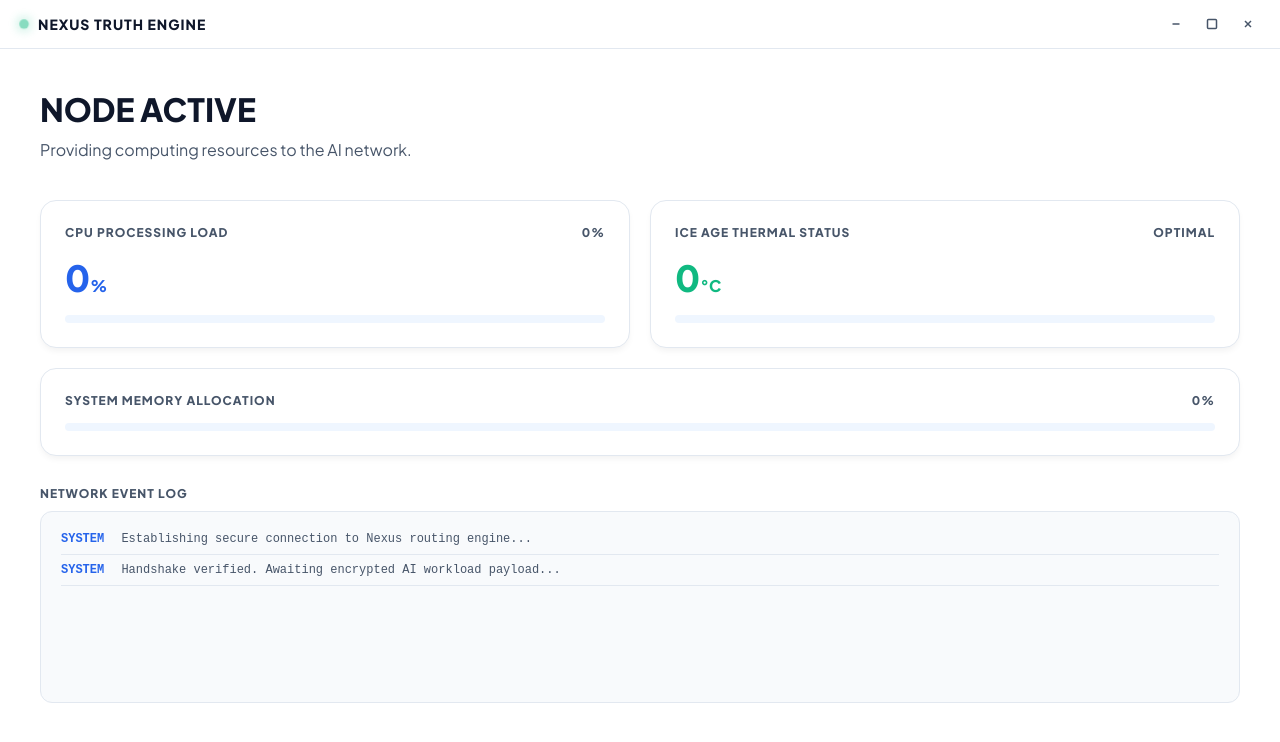
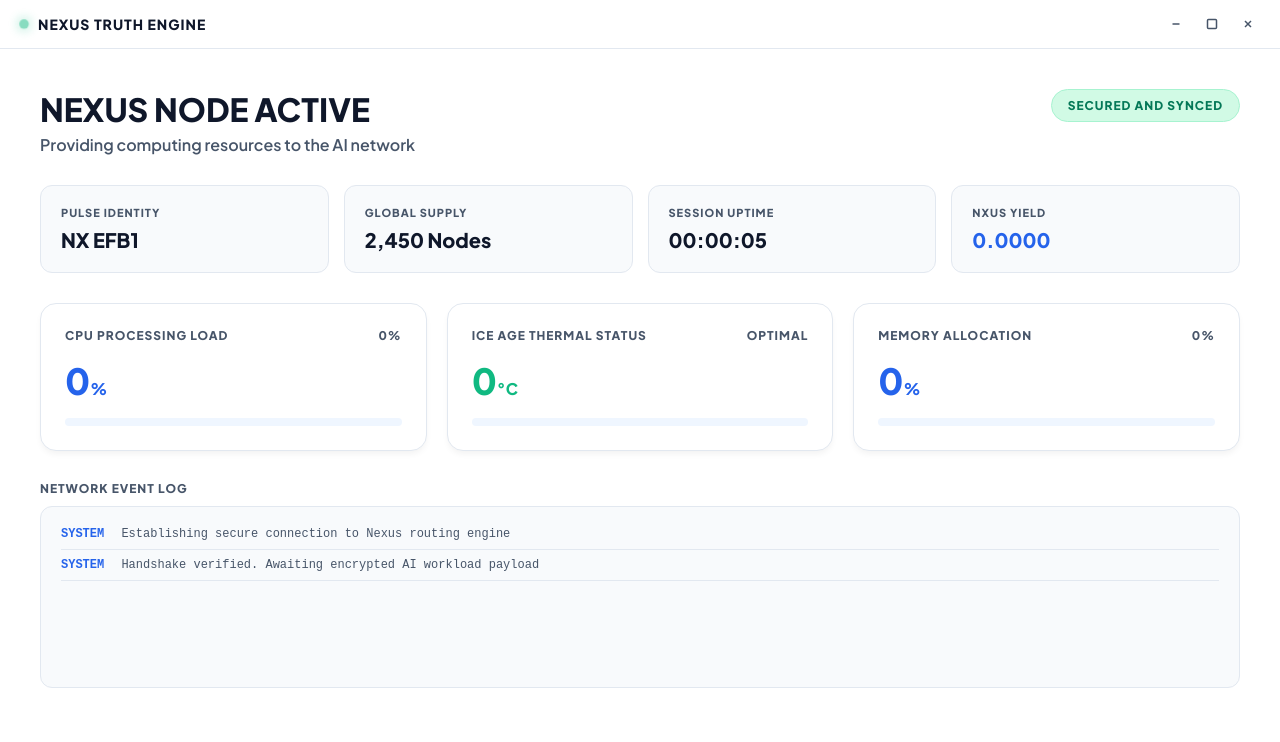
Before and after one commit to NexusTruth/Nexus-Truth-, an Electron app: page index.html in a window 1280 px wide. Drawn offline with Linux system fonts and the light colour scheme; no server answers.

Commit message:
Merge full UI and update taskbar icon

```diff
--- a/index.html
+++ b/index.html
@@ -101,14 +101,17 @@
             overflow-y: auto;
         }
 
-        .hero-section {
-            margin-bottom: 40px;
+        .header-section {
+            display: flex;
+            justify-content: space-between;
+            align-items: flex-start;
+            margin-bottom: 30px;
         }
 
         .hero-title {
             font-size: 32px;
             font-weight: 800;
-            margin: 0 0 10px 0;
+            margin: 0 0 5px 0;
             text-transform: uppercase;
         }
 
@@ -116,11 +119,57 @@
             color: var(--textMuted);
             font-size: 16px;
             margin: 0;
+            font-weight: 600;
         }
 
-        .grid-container {
+        .status-badge {
+            background: #d1fae5;
+            color: #047857;
+            padding: 8px 16px;
+            border-radius: 99px;
+            font-size: 12px;
+            font-weight: 800;
+            text-transform: uppercase;
+            letter-spacing: 1px;
+            border: 1px solid #a7f3d0;
+        }
+
+        .info-grid {
             display: grid;
-            grid-template-columns: repeat(2, 1fr);
+            grid-template-columns: repeat(4, 1fr);
+            gap: 15px;
+            margin-bottom: 30px;
+        }
+
+        .info-card {
+            background: #f8fafc;
+            border: 1px solid var(--borderLight);
+            border-radius: 12px;
+            padding: 20px;
+        }
+
+        .info-title {
+            font-size: 11px;
+            font-weight: 800;
+            text-transform: uppercase;
+            color: var(--textMuted);
+            margin-bottom: 8px;
+            letter-spacing: 1px;
+        }
+
+        .info-value {
+            font-size: 20px;
+            font-weight: 800;
+            color: var(--textMain);
+        }
+
+        .yield-text {
+            color: var(--primaryBlue);
+        }
+
+        .telemetry-grid {
+            display: grid;
+            grid-template-columns: repeat(3, 1fr);
             gap: 20px;
             margin-bottom: 30px;
         }
@@ -185,16 +234,12 @@
             align-items: flex-end;
         }
 
-        .full-width {
-            grid-column: span 2;
-        }
-
         .log-container {
             background: #f8fafc;
             border: 1px solid var(--borderLight);
             border-radius: 12px;
             padding: 20px;
-            height: 150px;
+            height: 140px;
             overflow-y: auto;
             font-family: monospace;
             font-size: 12px;
@@ -236,12 +281,34 @@
     </div>
 
     <div class="content">
-        <div class="hero-section">
-            <h1 class="hero-title">Node Active</h1>
-            <p class="hero-subtitle">Providing computing resources to the AI network.</p>
+        <div class="header-section">
+            <div>
+                <h1 class="hero-title">Nexus Node Active</h1>
+                <p class="hero-subtitle">Providing computing resources to the AI network</p>
+            </div>
+            <div class="status-badge">Secured and Synced</div>
         </div>
 
-        <div class="grid-container">
+        <div class="info-grid">
+            <div class="info-card">
+                <div class="info-title">Pulse Identity</div>
+                <div class="info-value" id="nodeId">Connecting</div>
+            </div>
+            <div class="info-card">
+                <div class="info-title">Global Supply</div>
+                <div class="info-value">2,450 Nodes</div>
+            </div>
+            <div class="info-card">
+                <div class="info-title">Session Uptime</div>
+                <div class="info-value" id="uptimeValue">00:00:00</div>
+            </div>
+            <div class="info-card">
+                <div class="info-title">NXUS Yield</div>
+                <div class="info-value yield-text" id="yieldValue">0.0000</div>
+            </div>
+        </div>
+
+        <div class="telemetry-grid">
             <div class="card">
                 <div class="card-header">
                     <span>CPU Processing Load</span>
@@ -268,10 +335,13 @@
                 </div>
             </div>
 
-            <div class="card full-width">
+            <div class="card">
                 <div class="card-header">
-                    <span>System Memory Allocation</span>
+                    <span>Memory Allocation</span>
                     <span id="ramText">0%</span>
+                </div>
+                <div class="telemetry-row">
+                    <div class="card-value" id="ramValueNum">0<span style="font-size: 16px;">%</span></div>
                 </div>
                 <div class="progress-container">
                     <div class="progress-bar" id="ramBar"></div>
@@ -279,11 +349,11 @@
             </div>
         </div>
 
-        <div class="card full-width" style="padding: 0; border: none; box-shadow: none;">
+        <div class="card" style="padding: 0; border: none; box-shadow: none; grid-column: span 3;">
             <div class="card-header" style="margin-bottom: 10px;">Network Event Log</div>
             <div class="log-container" id="logBox">
-                <div class="log-entry"><span class="log-time">SYSTEM</span> Establishing secure connection to Nexus routing engine...</div>
-                <div class="log-entry"><span class="log-time">SYSTEM</span> Handshake verified. Awaiting encrypted AI workload payload...</div>
+                <div class="log-entry"><span class="log-time">SYSTEM</span> Establishing secure connection to Nexus routing engine</div>
+                <div class="log-entry"><span class="log-time">SYSTEM</span> Handshake verified. Awaiting encrypted AI workload payload</div>
             </div>
         </div>
     </div>
@@ -300,6 +370,27 @@
         document.getElementById('closeBtn').addEventListener('click', () => {
             window.electronAPI.close();
         });
+
+        const randomId = "NX " + Math.random().toString(16).substring(2, 6).toUpperCase();
+        document.getElementById('nodeId').innerText = randomId;
+
+        let secondsActive = 0;
+        function updateUptime() {
+            secondsActive++;
+            const h = String(Math.floor(secondsActive / 3600)).padStart(2, '0');
+            const m = String(Math.floor((secondsActive % 3600) / 60)).padStart(2, '0');
+            const s = String(secondsActive % 60).padStart(2, '0');
+            document.getElementById('uptimeValue').innerText = `${h}:${m}:${s}`;
+        }
+        setInterval(updateUptime, 1000);
+
+        let currentYield = 0;
+        function generateYield(cpuLoad) {
+            if (cpuLoad > 5) {
+                currentYield += 0.0015;
+                document.getElementById('yieldValue').innerText = currentYield.toFixed(4);
+            }
+        }
 
         function addLog(message) {
             const logBox = document.getElementById('logBox');
@@ -318,6 +409,7 @@
             document.getElementById('cpuText').innerText = `${data.cpu}%`;
             document.getElementById('cpuBar').style.width = `${data.cpu}%`;
 
+            document.getElementById('ramValueNum').innerHTML = `${data.ram}<span style="font-size: 16px;">%</span>`;
             document.getElementById('ramText').innerText = `${data.ram}% Allocated`;
             document.getElementById('ramBar').style.width = `${data.ram}%`;
 
@@ -340,11 +432,13 @@
                 tempValue.style.color = '#dc2626';
                 tempBar.className = 'progress-bar danger-state';
                 tempText.innerText = 'Ice Age Throttle Active';
-                addLog('WARNING: Thermal limits reached. Ice Age Protocol throttling applied.');
+                addLog('WARNING: Thermal limits reached. Ice Age Protocol throttling applied');
             }
 
-            if (Math.random() > 0.8) {
-                addLog('Processing fragmented neural network dataset...');
+            generateYield(data.cpu);
+
+            if (Math.random() > 0.8 && data.cpu > 10) {
+                addLog('Processing fragmented neural network dataset');
             }
         });
     </script>
--- a/main.cjs
+++ b/main.cjs
@@ -36,6 +36,7 @@ function createWindow() {
         height: 750,
         frame: false,
         backgroundColor: '#ffffff',
+        icon: path.join(__dirname, 'icon.png'),
         webPreferences: {
             nodeIntegration: false,
             contextIsolation: true,
```
Also changed, not shown: icon.png.
